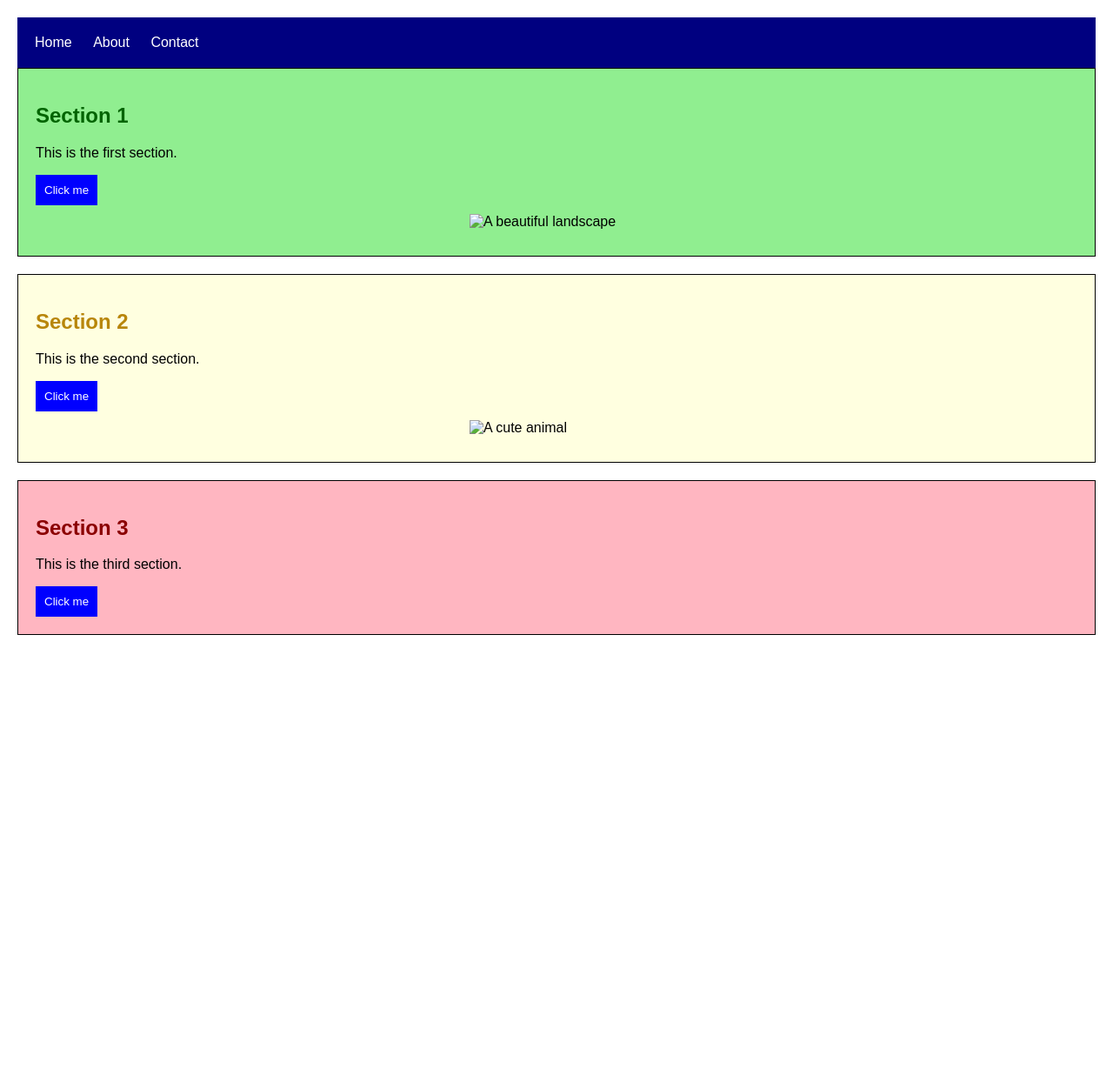
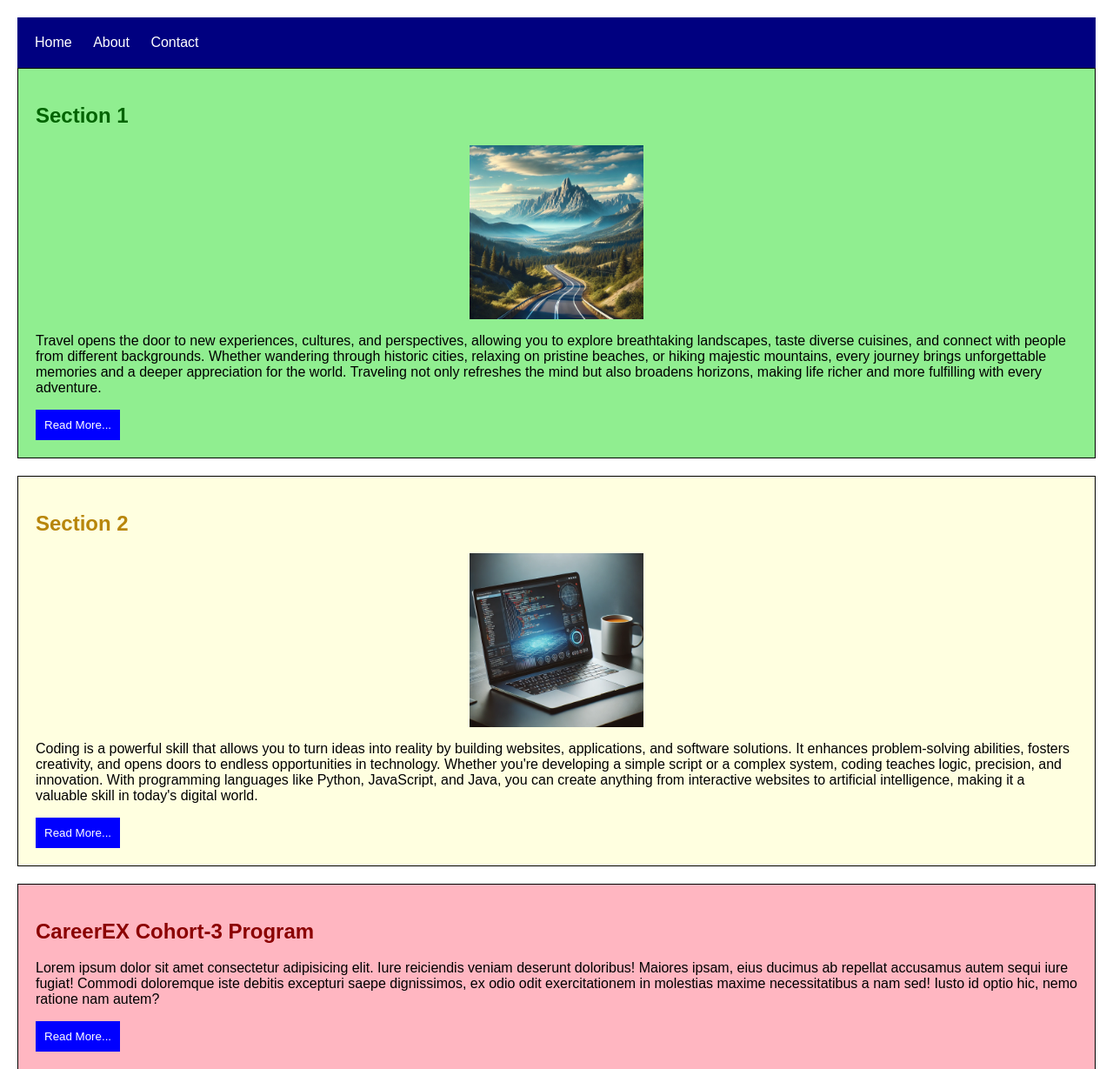
Before and after one commit to AhmedBilyameen/Backend_Assignment-2, a plain HTML site: page index.html in a window 1280 px wide. Shown: the top 1229 px of the page at 87% size. Before the commit the page ends 800 px from the top, so only its background shows below. Drawn offline with Linux system fonts and the light colour scheme.

Commit message:
Update index.html

```diff
--- a/index.html
+++ b/index.html
@@ -14,20 +14,31 @@
   </nav>
   <section class="section1">
     <h2>Section 1</h2>
-    <p>This is the first section.</p>
-    <button>Click me</button>
-    <img src="image1.jpg" alt="A beautiful landscape">
+    <img src="images/travel.jpg" alt="A beautiful landscape">
+    <p>Travel opens the door to new experiences, cultures, and perspectives, allowing you to explore breathtaking landscapes,
+      taste diverse cuisines, and connect with people from different backgrounds. Whether wandering through historic cities,
+      relaxing on pristine beaches, or hiking majestic mountains,
+      every journey brings unforgettable memories and a deeper appreciation for the world.
+      Traveling not only refreshes the mind but also broadens horizons, making life richer and more fulfilling with every adventure.</p>
+    <button>Read More...</button>
   </section>
   <section class="section2">
     <h2>Section 2</h2>
-    <p>This is the second section.</p>
-    <button>Click me</button>
-    <img src="image2.jpg" alt="A cute animal">
+    <img src="images/laptop.jpg" alt="A Laptop">
+    <p>Coding is a powerful skill that allows you to turn ideas into reality by building websites, applications, and software solutions.
+      It enhances problem-solving abilities, fosters creativity, and opens doors to endless opportunities in technology.
+      Whether you're developing a simple script or a complex system, coding teaches logic, precision, and innovation.
+      With programming languages like Python, JavaScript, and Java, you can create anything from interactive websites to artificial intelligence,
+      making it a valuable skill in today's digital world.</p>
+    <button>Read More...</button>
   </section>
   <section class="section3">
-    <h2>Section 3</h2>
-    <p>This is the third section.</p>
-    <button>Click me</button>
+    <h2>CareerEX Cohort-3 Program</h2>
+    <p>Lorem ipsum dolor sit amet consectetur adipisicing elit. Iure reiciendis veniam deserunt doloribus!
+        Maiores ipsam, eius ducimus ab repellat accusamus autem sequi iure fugiat!
+        Commodi doloremque iste debitis excepturi saepe dignissimos,
+        ex odio odit exercitationem in molestias maxime necessitatibus a nam sed! Iusto id optio hic, nemo ratione nam autem?</p>
+    <button>Read More...</button>
   </section>
 </body>
 </html>
```
